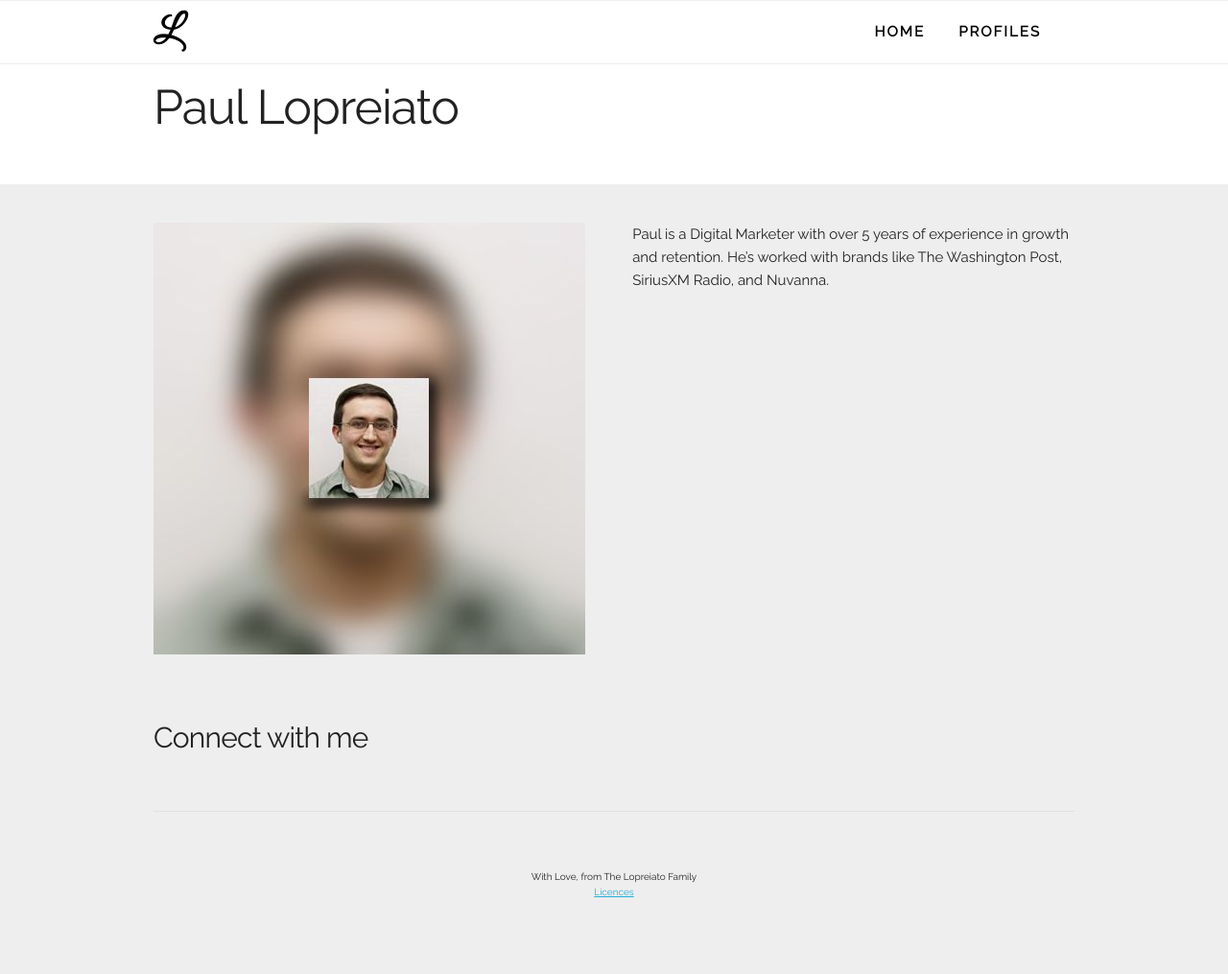
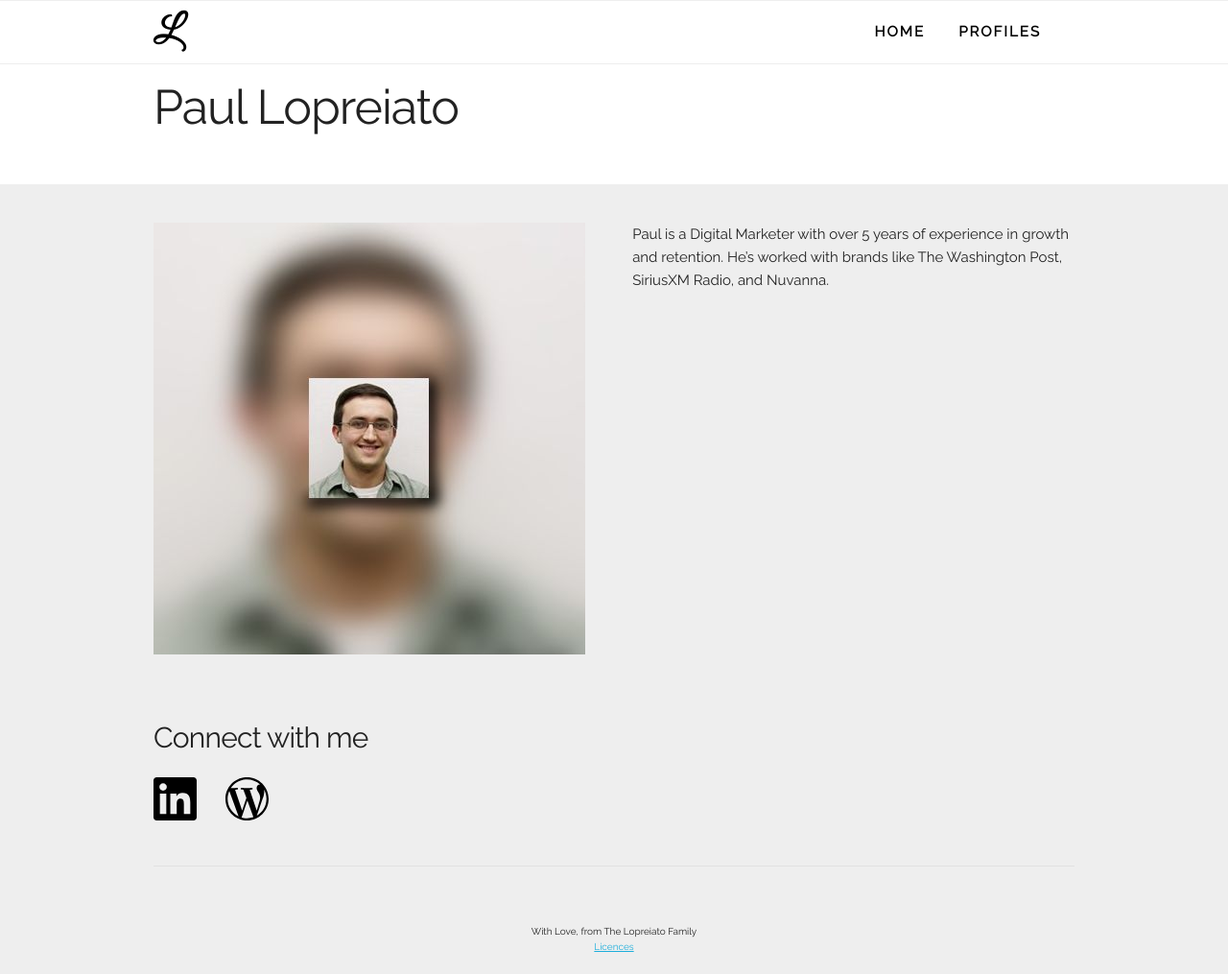
Before and after one commit to dLopreiato/lopreiato.family, a Jekyll site: the page built from _profiles/paul.md, in a window 1280 px wide and 1015 px high. Shown: the whole window at 96% size. Built offline with Jekyll 4.4.1, drawn with Linux system fonts in a browser that asks for light colours.

Commit message:
Adjust page links in iterator

```diff
--- a/_layouts/profile.html
+++ b/_layouts/profile.html
@@ -38,7 +38,7 @@
         <div class="row">
           <h4>Connect with me</h4>
           <ul>
-            {% for link in links %}
+            {% for link in page.links %}
             <li><a href="{{ link.location }}"><img src="{{ "/images/" | relative_url | append: link.icon }}"></a></li>
             {% endfor %}
           </ul>
```
